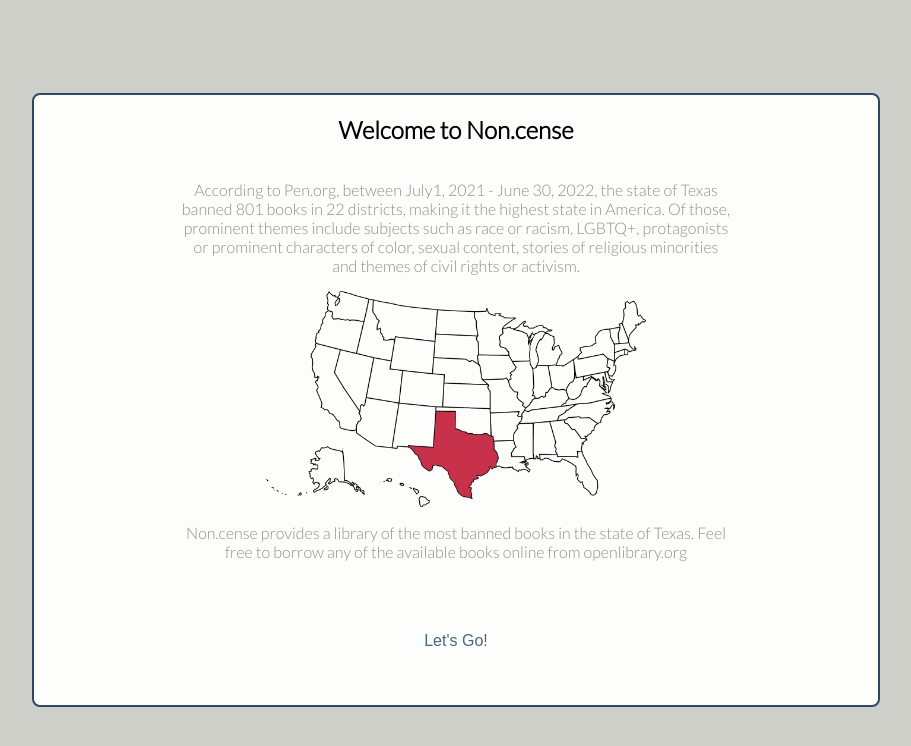
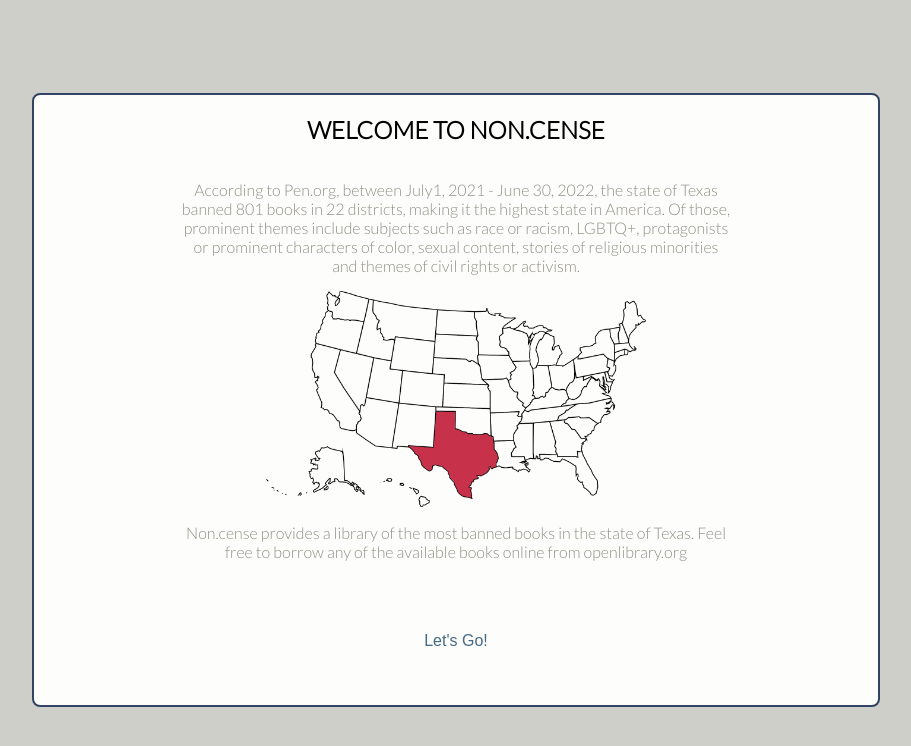
Before and after one commit to jheidepriem/noncense, a React (Create React App) app: page / in a window 1280 px wide. Shown: the top 746 px of the page, without its empty margins (184-1095 px from the left). Built offline with nearby package versions, Linux system fonts and the light colour scheme; no server answers.

Commit message:
Add more error handling

```diff
--- a/src/Components/About/About.js
+++ b/src/Components/About/About.js
@@ -5,7 +5,7 @@
   return (
     <main className="about-me">
       <section className="text-wrap">
-        <h2 className="welcome-title">Welcome to Non.cense</h2>
+        <h2 className="welcome-title">WELCOME TO NON.CENSE</h2>
         <section className="text-container">
           <p className="about-text">
             According to Pen.org, between July1, 2021 - June 30, 2022, the state
--- a/src/Components/App/App.js
+++ b/src/Components/App/App.js
@@ -12,6 +12,7 @@
 const App = () => {
   const [libraryData, setLibraryData] = useState([]);
   const [Loading, setLoading] = useState(false);
+  const [error, setError] = useState('')
   const [filteredData, setFilteredData] = useState([]);
 
   useEffect(() => {
@@ -22,7 +23,7 @@
         setFilteredData(data.works);
         setLoading(false);
       })
-      .catch((error) => console.log(error, "Error fetching library"));
+      .catch((error) => setError(error));
   }, []);
 
   const filterBooks = (searchValue) => {
@@ -47,6 +48,7 @@
               <Form filterBooks={filterBooks} />
               <Library allBooks={filteredData} />
               {Loading && <h1>Loading...</h1>}
+              {error && <Error/>}
             </Fragment>
           )}
         />
```
